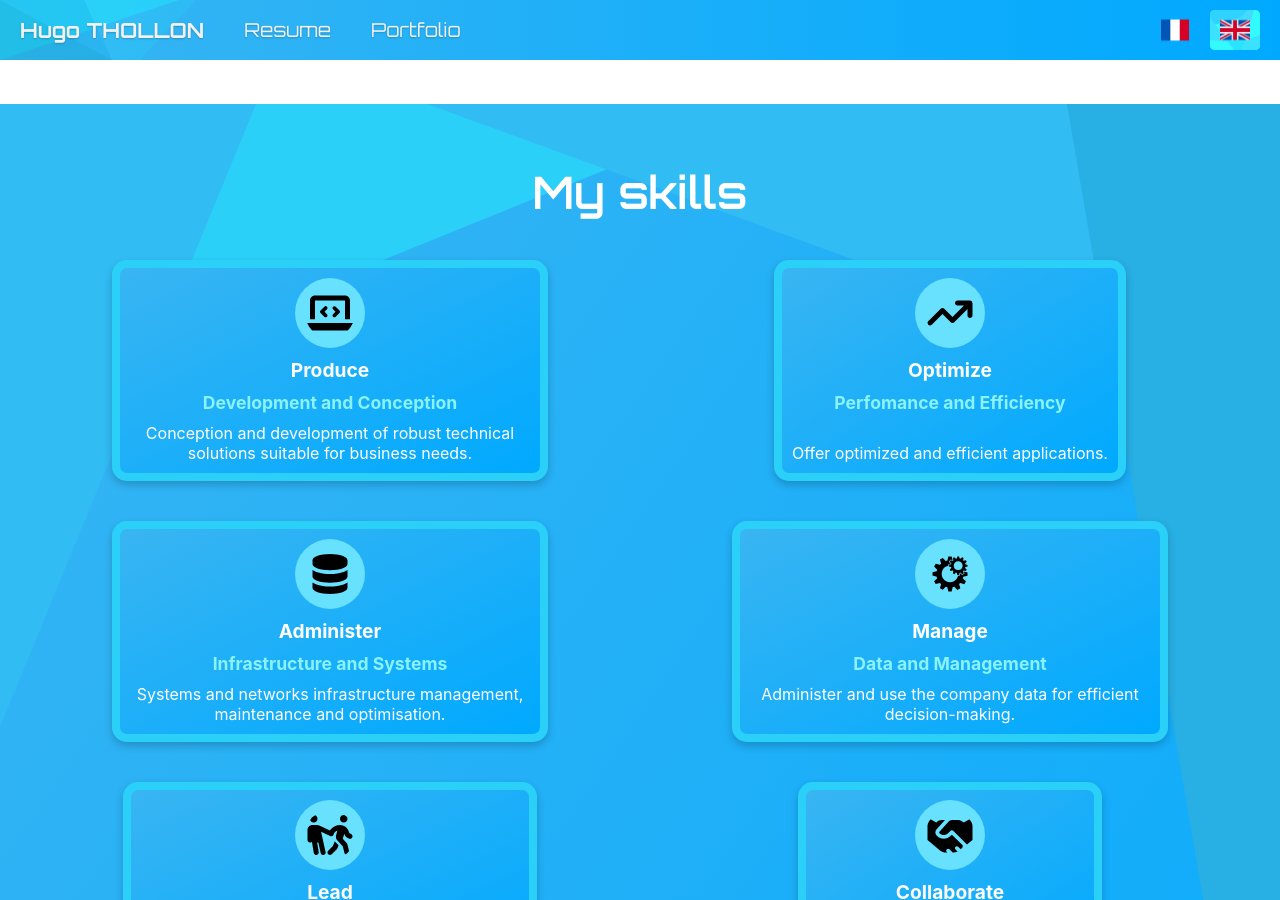
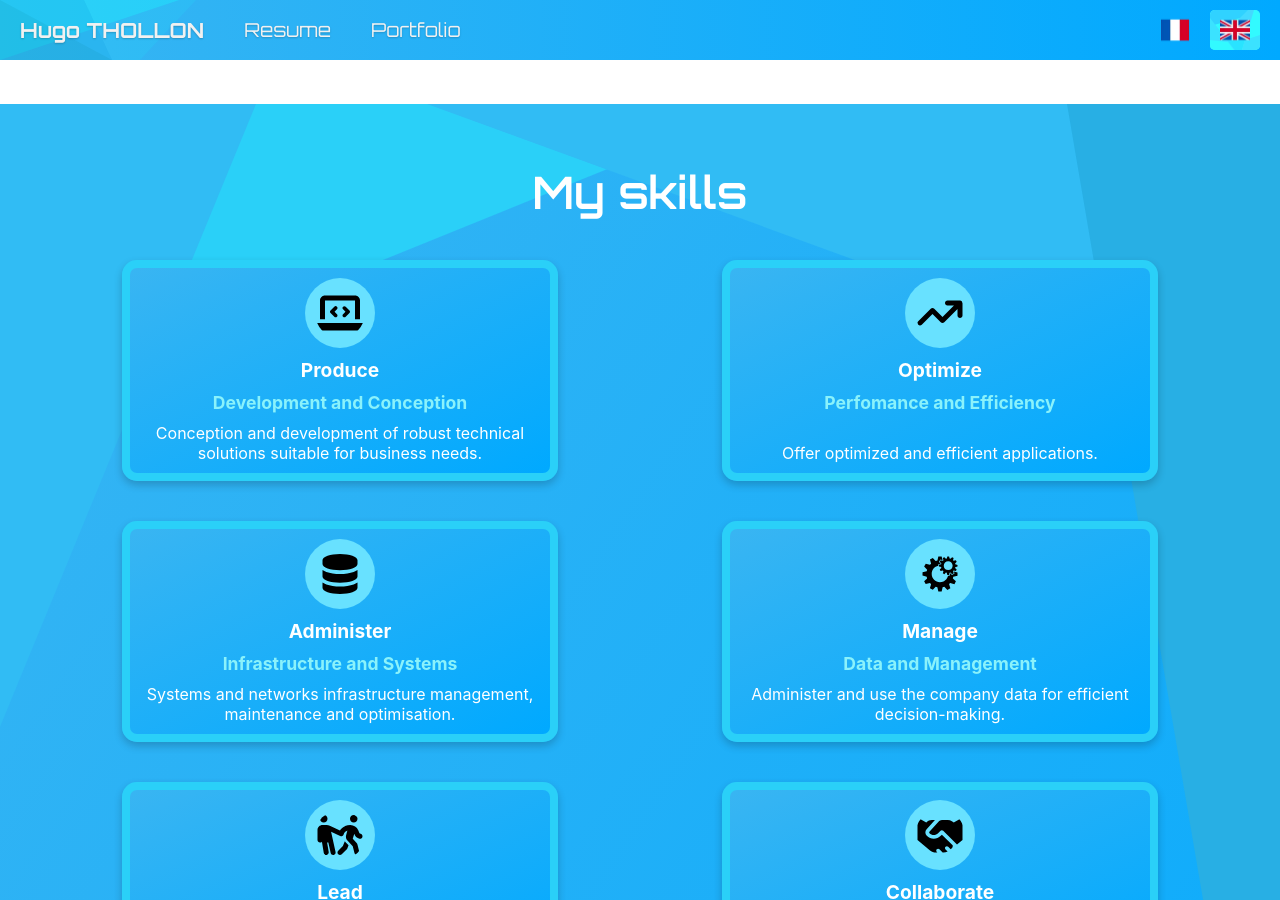
Before and after one commit to HugoTHOLLON/HugoTHOLLON.github.io, a Jekyll site: the page built from en/index.md, in a window 1280 px wide and 900 px high, scrolled down 2878 px. Built offline with Jekyll 4.4.1, drawn with Linux system fonts in a browser that asks for light colours.

Commit message:
solving a css problem making the skills cards shrink in english

```diff
--- a/_includes/but-skills.html
+++ b/_includes/but-skills.html
@@ -23,17 +23,17 @@
 <style>
   .skill-iut-list {
     margin: 0;
-    padding: 0;
+    padding: 0 20px;
     list-style-type: none;
     display: grid;
     gap: 40px;
     grid-template-columns: repeat(auto-fit, minmax(min(400px, 100%), 1fr));
     grid-auto-rows: max-content;
+
+    justify-items: center;
   }
 
   .skill-iut-container {
-    margin-left: auto;
-    margin-right: auto;
     display: flex;
     flex-direction: column;
     align-items: center;
@@ -54,7 +54,7 @@
 
     padding: 10px;
 
-    /* height: fit-content; */
+    width: 100%;
     max-width: 400px;
     border: solid rgba(42, 208, 248, 1) 8px;
     border-radius: 15px;
--- a/_layouts/home.html
+++ b/_layouts/home.html
@@ -115,8 +115,8 @@
             {% assign endDate = post.end | date: dateFormat | default: string["date-default"] %}
 
             {% for month in months %}
-              {% assign startDate = startDate | replace: month['en'], month[page.lang] %}
-              {% assign endDate = endDate | replace: month['en'], month[page.lang] %}
+              {% assign startDate = startDate | replace: month['en'] , month[page.lang] %}
+              {% assign endDate = endDate | replace: month['en'] , month[page.lang] %}
             {% endfor %}
             {{ startDate }} - {{ endDate }}
           </div>
```
